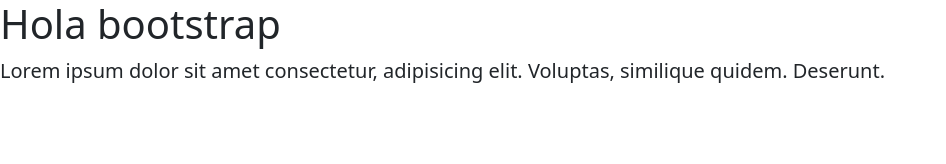
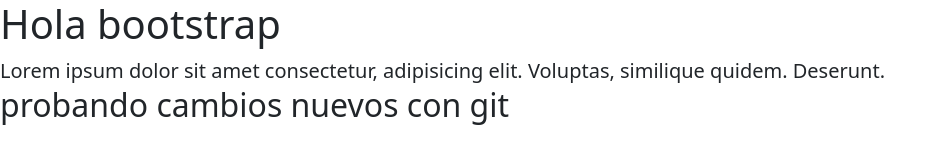
Before and after one commit to EmiEpstein/Primer-Repositorio, a plain HTML site: page index.html in a window 1280 px wide. Shown: the whole page, without its empty margins (0-946 px from the left). Drawn offline with nearby package versions, Linux system fonts and the light colour scheme.

Commit message:
fusionando cambios

```diff
--- a/index.html
+++ b/index.html
@@ -19,6 +19,7 @@
       Lorem ipsum dolor sit amet consectetur, adipisicing elit. Voluptas,
       similique quidem. Deserunt.
     </div>
+    <h2>probando cambios nuevos con git</h2>
 
     <!-- JavaScript Bundle with Popper -->
     <script
```
